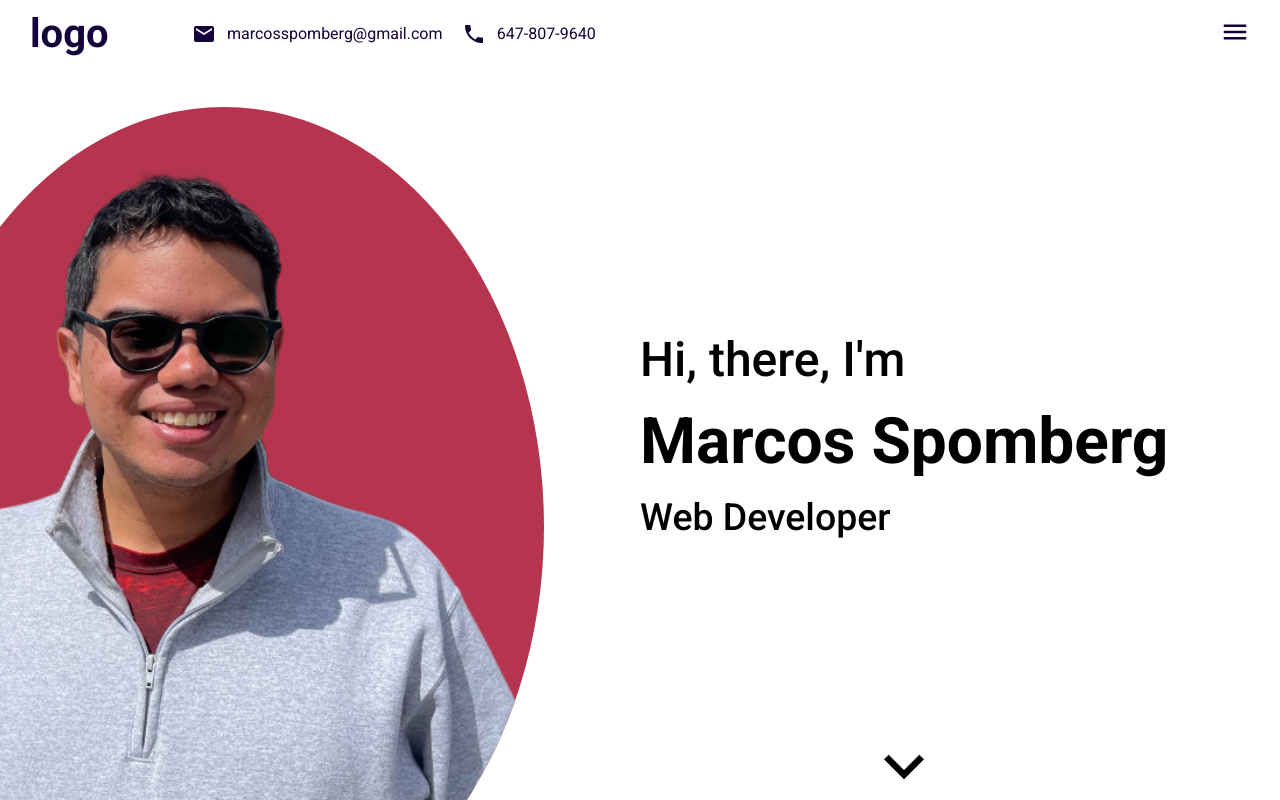
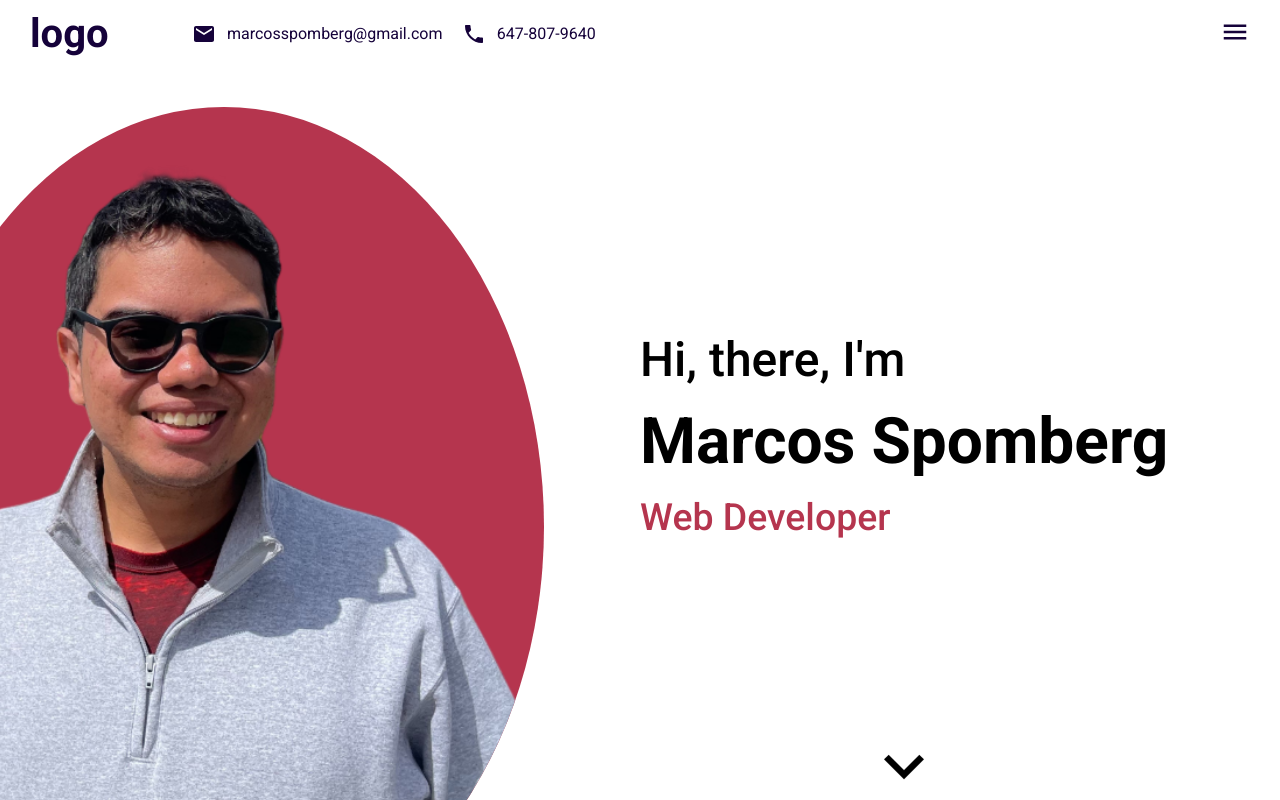
Before and after one commit to spomberg/portfolio, a React (Create React App) app: page / in a window 1280 px wide. Built offline with nearby package versions, Linux system fonts and the light colour scheme.

Commit message:
Change web developer text color

```diff
--- a/src/components/intro/intro.scss
+++ b/src/components/intro/intro.scss
@@ -12,7 +12,7 @@
 
     .imgContainer{
       display: flex;
-      background-color: rgb(181, 53, 78);
+      background-color: $introColor;
       border-radius: 50%;
       height: 115%;
       position: relative;
@@ -55,6 +55,7 @@
 
       h3 {
         font-weight: 500;
+        color: $introColor;
       }
     }
 
```
